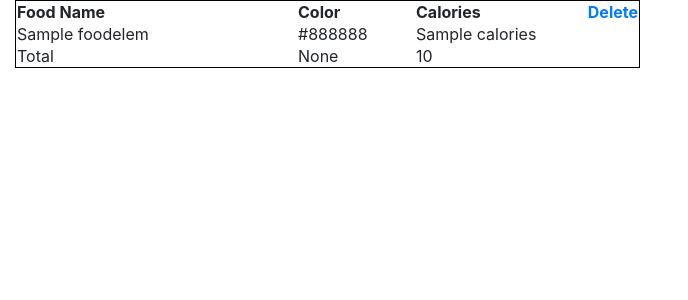
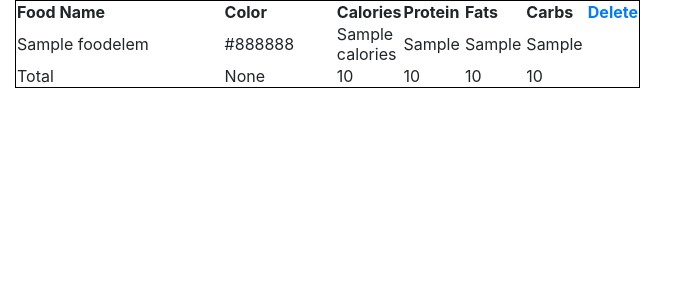
Before and after one commit to nathanmp/food-tracker, a Python web app: template templates/stats.html in a window 1280 px wide. Shown: the part 50-350 px from the top of the page, without its empty margins (0-688 px from the left). Run offline with Jinja, Linux system fonts and the light colour scheme; the template is opened without the code that fills it: most values are stand-ins (such as "Sample title", 1, 10 or a date in 2020); some libraries are stand-ins or nearby versions.

Commit message:
Added proteins, fats, carbs to table for both individual items and total meal.

```diff
--- a/templates/stats.html
+++ b/templates/stats.html
@@ -3,11 +3,11 @@
 <script>
 	function del() {
 		var checkboxes = documents.getElementsByName("cbdel");
-        console.log(foodjson);
-        var http = new XMLHttpRequest();
-        http.open("POST", "/deletefood", true);
-        http.setRequestHeader('Content-Type', 'application/json; charset=UTF-8');
-        http.send(JSON.stringify(foodjson));
+    console.log(foodjson);
+    var http = new XMLHttpRequest();
+    http.open("POST", "/deletefood", true);
+    http.setRequestHeader('Content-Type', 'application/json; charset=UTF-8');
+    http.send(JSON.stringify(foodjson));
 	}
 
 </script>
@@ -19,18 +19,30 @@
 {% if foodelems != [] %}
 {% set ns = namespace() %}
 {% set ns.cals = 0 %}
+{% set ns.proteins = 0 %}
+{% set ns.fats = 0 %}
+{% set ns.carbs = 0 %}
 {% for foodelem in meal['list'] %}
 {% set ns.cals = ns.cals + foodelem.calories %}
+{% set ns.proteins = ns.proteins + foodelem.protein_amt %}
+{% set ns.fats = ns.fats + foodelem.fat_amt %}
+{% set ns.carbs = ns.carbs + foodelem.carb_amt %}
 {% endfor %}
 {% endif %}
 <table class="w-50 mealtable">
-	<col style="width:50%">
+	<col style="width:40%">
 	<col style="width:20%">
-	<col style="width:30%">
+	<col style="width:10%">
+	<col style="width:10%">
+	<col style="width:10%">
+	<col style="width:10%">
 	<tr class="mealrow">
-		<th style="width:50%" class="mealheading">Food Name</th>
-		<th style="width:20%" class="mealheading">Color</th>
-		<th style="width:20%" class="mealheading">Calories</th>
+		<th class="mealheading">Food Name</th>
+		<th class="mealheading">Color</th>
+		<th class="mealheading">Calories</th>
+		<th class="mealheading">Protein</th>
+		<th class="mealheading">Fats</th>
+		<th class="mealheading">Carbs</th>
 		<th class="mealheading"><a href="/deletemeal/{{meal.mealid}}">Delete</a></th>
 	</tr>
 	{% for item in meal['list'] %}
@@ -38,12 +50,18 @@
 	<td>{{item.name}}</td>
 	<td>{{item.color}}</td>
 	<td>{{item.calories}}</td>
+	<td>{{item.protein_amt}}</td>
+	<td>{{item.fat_amt}}</td>
+	<td>{{item.carb_amt}}</td>
 	</tr>
 	{% endfor %}
 	<tr class="mealrow">
 	<td>Total</td>
 	<td>None</td>
 	<td>{{ns.cals}}</td>
+	<td>{{ns.proteins}}</td>
+	<td>{{ns.fats}}</td>
+	<td>{{ns.carbs}}</td>
 	</tr>
 </table>
 </div>
```
